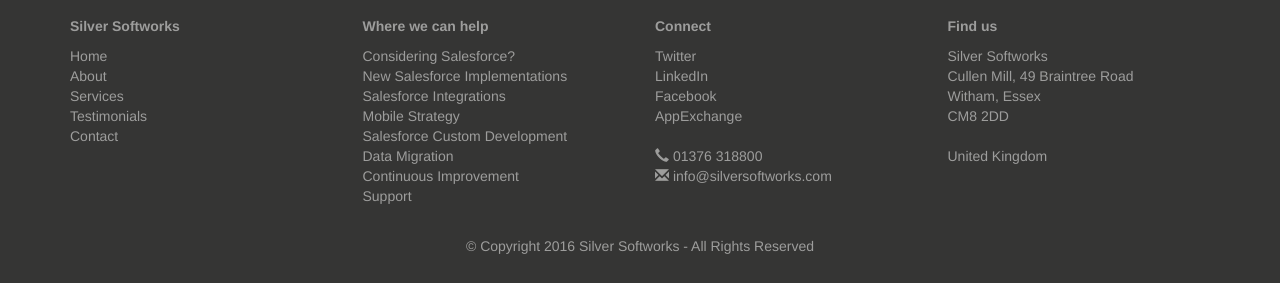
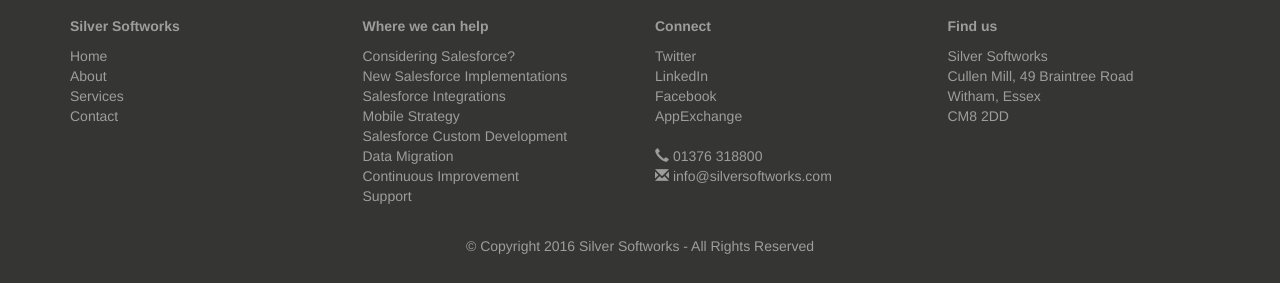
Before and after one commit to ThomasDavidPacker/Silver-Softworks, a Jekyll site: the page built from services.html, in a window 1280 px wide and 900 px high, scrolled down 1593 px. Shown: the part 614-897 px from the top of the window. Built offline with Jekyll 4.4.1, drawn with Linux system fonts in a browser that asks for light colours; nearby versions of some CDN libraries.

Commit message:
Minor Updates
Minor Updates

```diff
--- a/_layouts/default.html
+++ b/_layouts/default.html
@@ -48,7 +48,7 @@
 							<li><a href="/">Home</a></li>
 							<li><a href="/about">About</a></li>
 							<li><a href="/services">Services</a></li>
-							<li><a href="/success-stories">Testimonials</a></li>
+							<!--<li><a href="/success-stories">Success Stories</a></li>-->
 							<li><a href="/contact">Contact</a></li>
 						</ul>
 					</div>
@@ -84,8 +84,7 @@
 							49 Braintree Road<br>
 							Witham,
 							Essex<br>
-							CM8 2DD<br><br>
-							United Kingdom
+							CM8 2DD<br>
 						</address>
 					</div>
 				</div>
--- a/services.html
+++ b/services.html
@@ -75,7 +75,7 @@
 						<br>
 						<h4>Sales Cloud</h4>
 						<p class="c_paragraph_small">Lorem ipsum dolor sit amet, pro odio option aliquam ne, at nec hinc euismod, erroribus laboramus ex mel. Veri habeo adversarium ut vis, per in movet alterum, in nam nulla choro platonem. Quo elit novum id. Mel cu suavitate intellegam constituam. Dico mutat voluptatibus mea at.</p>
-						<a href="#">Learn more</a>
+						<a href="sales_cloud_quick_start">Learn more</a>
 					</div>
 			  	</div>
 			  	<div class="col-md-4">
@@ -86,7 +86,7 @@
 						<br>
 						<h4>Pardot</h4>
 				  		<p class="c_paragraph_small">Lorem ipsum dolor sit amet, pro odio option aliquam ne, at nec hinc euismod, erroribus laboramus ex mel. Veri habeo adversarium ut vis, per in movet alterum, in nam nulla choro platonem. Quo elit novum id. Mel cu suavitate intellegam constituam. Dico mutat voluptatibus mea at.</p>
-						<a href="#">Learn more</a>
+						<a href="pardot_quick_start">Learn more</a>
 			 	   </div>
 				</div>
 			 	<div class="col-md-4">
```
